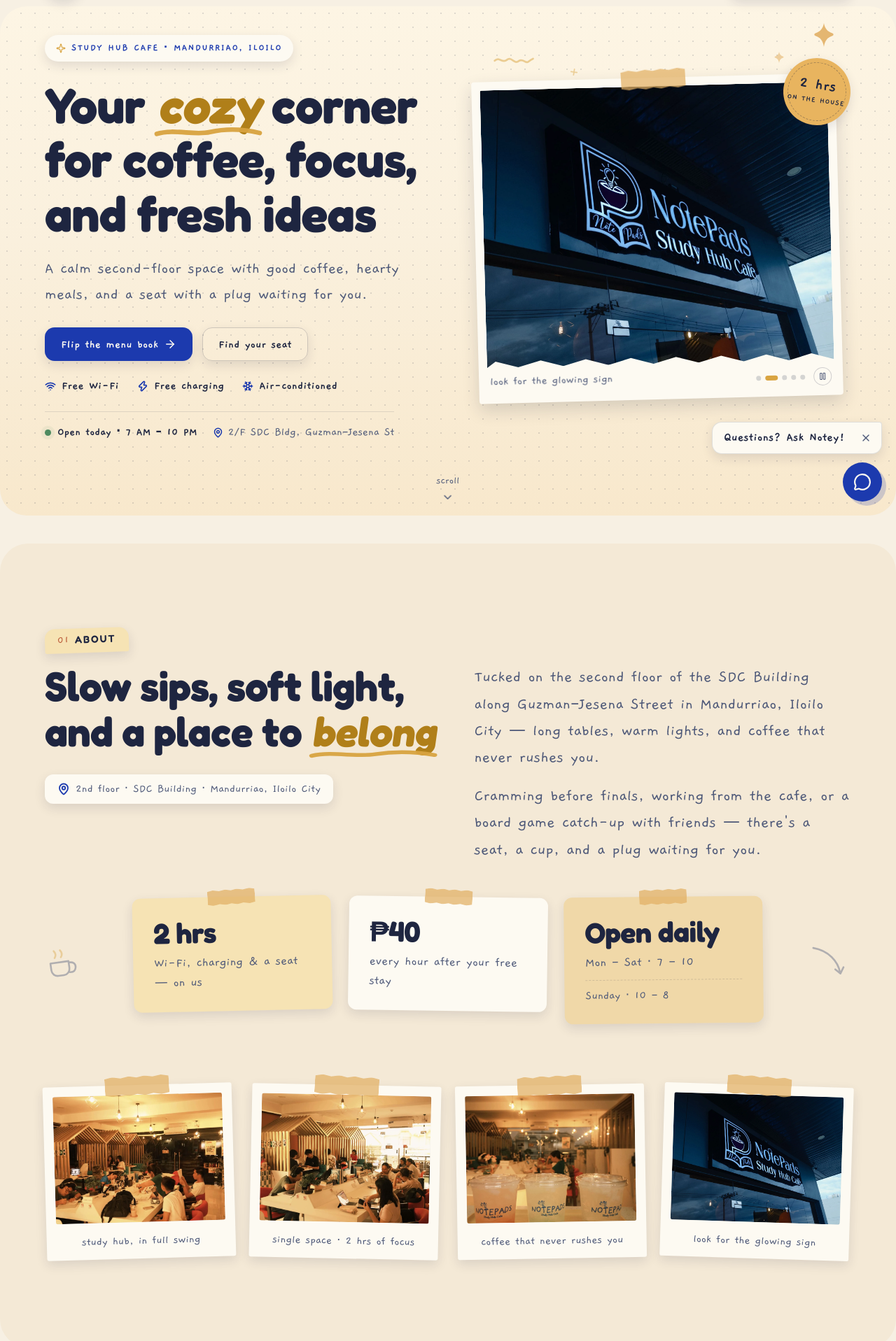
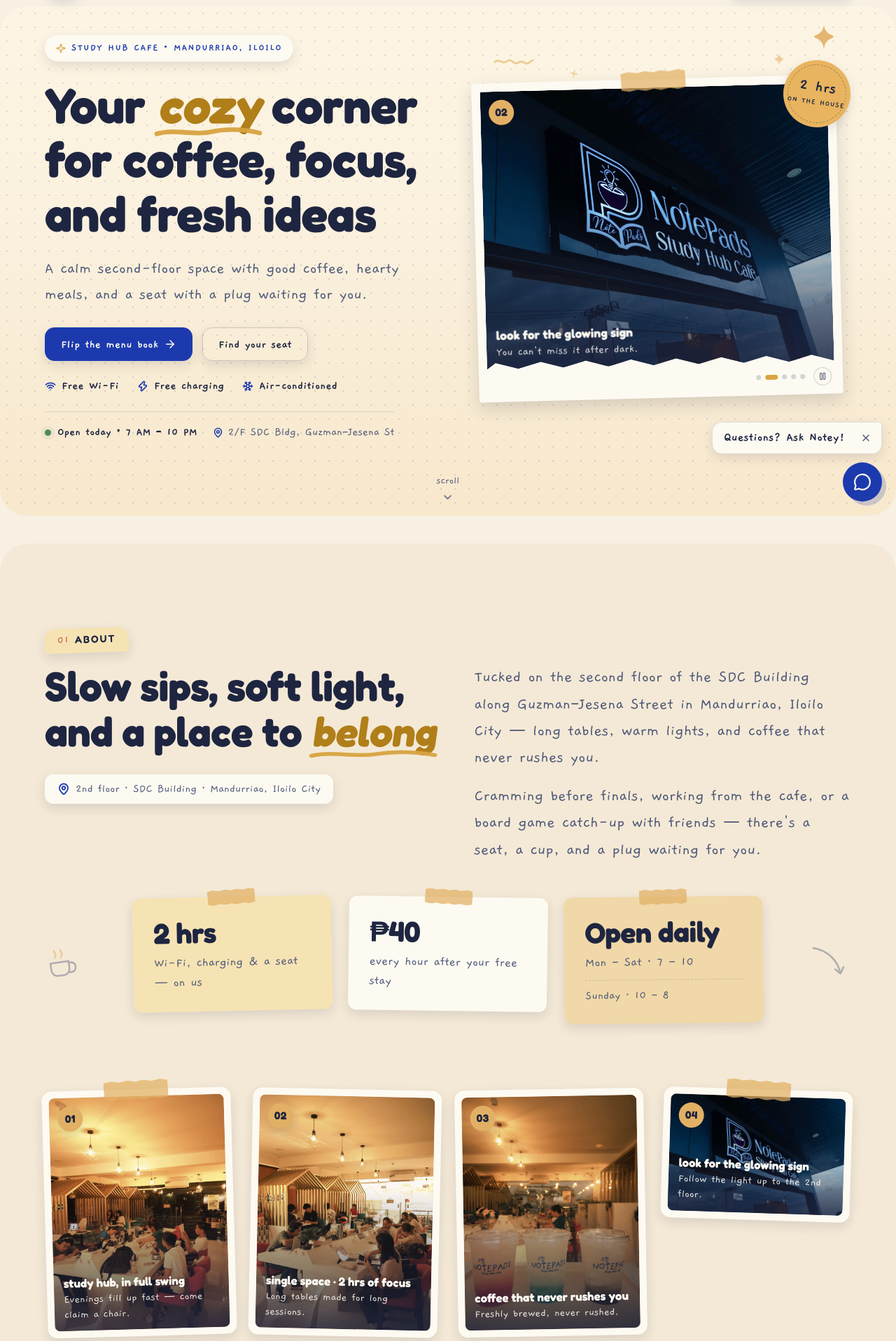
Before and after one commit to itchydimeee/notepads, a Next.js app: page / in a window 1280 px wide. Shown: the part 63-1980 px from the top of the page at 70% size. Built offline with nearby package versions, Linux system fonts and the light colour scheme.

Commit message:
Refactor About, Hero, and Reviews components for enhanced UI/UX

```diff
--- a/app/about.css
+++ b/app/about.css
@@ -2,7 +2,8 @@
    One section, three moments on ONE inner alignment box (var(--maxw)):
    1. .about-sheet — warm oat floating panel (full-page edge-to-edge edges,
       vertical seams of body parchment above/below): intro copy → smaller
-      sticky-note trio (doodles flanking it) → a 4-up taped photo shelf;
+      sticky-note trio (doodles flanking it) → a 4-up numbered photo shelf
+      (The Place card anatomy);
    2. .about-band — amenities on the parchment ground as a UNIFORM 4×2
       card wall (round 6: the wide/full spans retired);
    3. .about-package — the elevated moment as a BOARDING-PASS TICKET:
@@ -237,21 +238,30 @@
   color: var(--ink-soft);
 }
 
-/* --- photo shelf (round 5/6): FOUR taped prints side by side in one row —
-   2×2 on phones, 2-up mid-size, 4-up ≥ 1020, gentle alternating tilts;
-   the shelf top is CLEAN now (doodles moved to flank the trio, round 6) --- */
+/* --- photo shelf (round 7, 2026-11-09): The Place's numbered full-photo
+   card anatomy (place.css) carried over: slim --paper frame, full-photo box
+   at the photo's intrinsic --ar (zero CLS), mustard 01–04 badge, ink scrim,
+   Fredoka caption + Gaegu sub overlaid bottom-left. 2×2 on phones, 2-up
+   mid-size, 4-up ≥ 1020; alternating tilts kept; cards top-align so the
+   mixed intrinsic ratios read as a photo wall, not a stretched grid --- */
 
 .about-shots {
   position: relative;
   display: grid;
   gap: 24px;
   grid-template-columns: repeat(2, minmax(0, 1fr));
+  align-items: start;
   padding: 0 0 8px;
 }
 
+/* slim paper frame around the photo (same idiom as .place-shot) */
 .about-shot {
   position: relative;
-  margin: 8px 0 0;
+  margin: 14px 0 0;
+  background: var(--paper);
+  padding: 10px;
+  border-radius: 14px;
+  box-shadow: var(--shadow-soft);
   transition:
     rotate 0.25s var(--ease),
     translate 0.25s var(--ease),
@@ -301,24 +311,78 @@
   }
 }
 
+/* photo box = zero-CLS reserved aspect box; --ar comes per-shot from the
+   tsx (each matches its photo's intrinsic dimensions) */
 .about-shot-photo {
   position: relative;
-  aspect-ratio: 4 / 3;
-  border-radius: 3px;
+  width: 100%;
+  aspect-ratio: var(--ar, 3 / 4);
+  border-radius: 8px;
   overflow: hidden;
-  background: #1e254010;
+  background: var(--kraft);
+  box-shadow: inset 0 0 0 1px #1e254014;
 }
 
+/* ink scrim the caption sits on — transparent upper band, deep ink below
+   (same gradient as .place-scrim) */
+.about-scrim {
+  position: absolute;
+  inset: 0;
+  z-index: 1;
+  background: linear-gradient(180deg, transparent 40%, rgba(30, 37, 64, 0.82));
+}
+
+/* numbered circular badge, top-left over the photo (same look as .place-num) */
+.about-num {
+  position: absolute;
+  top: 12px;
+  left: 12px;
+  z-index: 2;
+  display: grid;
+  place-items: center;
+  width: 36px;
+  height: 36px;
+  border-radius: 50%;
+  background: var(--mustard);
+  color: var(--ink);
+  font-family: var(--font-fredoka), system-ui, sans-serif;
+  font-weight: 700;
+  font-size: 0.95rem;
+  line-height: 1;
+  letter-spacing: 0.02em;
+  box-shadow: var(--shadow-soft);
+}
+
+/* caption + sub-line overlaid bottom-left on the scrim (figcaption stays a
+   direct child of the figure for valid HTML; it aligns with the photo box
+   via the frame's 10px padding — same idiom as .place-shot-cap) */
 .about-shot-cap {
   position: absolute;
-  left: 16px;
-  right: 16px;
-  bottom: 14px;
+  left: 10px;
+  right: 10px;
+  bottom: 10px;
+  z-index: 2;
+  margin: 0;
+  padding: 12px 14px;
+  display: grid;
+  gap: 2px;
+  text-align: left;
+}
+
+.about-cap {
+  font-family: var(--font-fredoka), system-ui, sans-serif;
+  font-weight: 700;
+  font-size: 1.05rem;
+  line-height: 1.25;
+  color: var(--paper);
+}
+
+.about-sub {
   font-family: var(--font-gaegu), "Comic Sans MS", cursive;
-  font-size: 1.05rem;
-  line-height: 1.3;
-  color: var(--ink-soft);
-  text-align: center;
+  font-size: 1rem;
+  line-height: 1.35;
+  color: var(--paper);
+  opacity: 0.92;
 }
 
 /* --- the two hand-drawn doodles (motif budget: 2/section) ---
--- a/app/components/about.tsx
+++ b/app/components/about.tsx
@@ -11,6 +11,7 @@ import {
   PlugZap,
   Wifi,
 } from "lucide-react";
+import type { CSSProperties } from "react";
 import "../about.css";
 import Accent from "./accent";
 import Reveal from "./reveal";
@@ -24,12 +25,17 @@ import SectionTab from "./section-tab";
 //   · Doodle budget = 2 floating motifs/section (cleanliness bar): one coffee
 //     cup + one linking arrow, both hand-drawn crisp linework, aria-hidden.
 // T13: transitions ride the shared <Reveal> wrapper only. Stagger = cap
-// i × 60ms over 4 groups (intro/stats/amenities/package). Polaroids stay
+// i × 60ms over 4 groups (intro/stats/amenities/package). Photo cards stay
 // unwrapped — the sheet's still-life, not part of its staged reveal group.
+//
+// Photo shelf (round 7, 2026-11-09): The Place's card anatomy (place.tsx) —
+// slim --paper frame, full-photo box at the photo's intrinsic --ar (zero
+// CLS), mustard numbered badge, ink scrim, Fredoka caption + Gaegu sub
+// overlaid bottom-left. Tape on 2 of 4 cards (The Place's budget).
 //
 // Structure: (1) warm oat floating sheet — intro copy (title + location
 // chip / lede), smaller sticky-note trio with the doodles flanking it, then
-// a 4-up taped photo strip (2×2 responsive); (2) a UNIFORM 4×2 amenities
+// the 4-up numbered photo shelf (2×2 responsive); (2) a UNIFORM 4×2 amenities
 // card wall on the parchment ground; (3) a boarding-pass package ticket:
 // deal column + tear-off stub.
 
@@ -49,29 +55,42 @@ const STICKIES = [
   { value: "Open daily", label: "Mon – Sat · 7 – 10", extra: "Sunday · 10 – 8", tone: "mustard" },
 ];
 
-// Photo shelf (round 5): FOUR taped polaroids side by side in a row.
-// Captions stay verbatim site copy; src points at the real photo in
-// public/images whose subject matches the caption (alt describes it).
+// Photo shelf (round 7, 2026-11-09): The Place's numbered full-photo card
+// anatomy carried over — slim --paper frame, mustard 01–04 badge, ink scrim,
+// Fredoka caption + Gaegu sub-line overlaid bottom-left. `ratio` = each
+// photo's intrinsic aspect-ratio (zero CLS, same --ar mechanism as place.tsx).
+// Tape stays on 2 of 4 cards (The Place's tape budget). Captions stay
+// verbatim site copy; subs are new warm copy, no new facts.
 const POLAROIDS = [
   {
     src: "/images/full-house-evening.webp",
     alt: "Communal study table full of guests in the evening",
     caption: "study hub, in full swing",
+    sub: "Evenings fill up fast — come claim a chair.",
+    ratio: "3 / 4",
+    tape: true,
   },
   {
     src: "/images/students-communal-table.webp",
     alt: "Guests studying at the long communal table",
     caption: "single space · 2 hrs of focus",
+    sub: "Long tables made for long sessions.",
+    ratio: "3 / 4",
   },
   {
     src: "/images/drinks-tray-shop-view.webp",
     alt: "Three NotePads drinks on a tray inside the café",
     caption: "coffee that never rushes you",
+    sub: "Freshly brewed, never rushed.",
+    ratio: "3 / 4",
   },
   {
     src: "/images/glowing-sign-night.webp",
     alt: "The glowing NotePads Study Hub Café sign at dusk",
     caption: "look for the glowing sign",
+    sub: "Follow the light up to the 2nd floor.",
+    ratio: "3 / 2",
+    tape: true,
   },
 ];
 
@@ -187,10 +206,13 @@ export default function About() {
           </Reveal>
 
           <div className="about-shots">
-            {POLAROIDS.map((p) => (
-              <figure key={p.src} className="about-shot u-polaroid">
-                <span className="u-tape" aria-hidden="true" />
-                <div className="about-shot-photo">
+            {POLAROIDS.map((p, i) => (
+              <figure key={p.src} className="about-shot">
+                {p.tape && <span className="u-tape" aria-hidden="true" />}
+                <div
+                  className="about-shot-photo"
+                  style={{ "--ar": p.ratio } as CSSProperties}
+                >
                   <Image
                     src={p.src}
                     alt={p.alt}
@@ -198,8 +220,15 @@ export default function About() {
                     sizes="(max-width: 1020px) 46vw, 280px"
                     style={{ objectFit: "cover" }}
                   />
+                  <span className="about-scrim" aria-hidden="true" />
+                  <span className="about-num" aria-hidden="true">
+                    {String(i + 1).padStart(2, "0")}
+                  </span>
                 </div>
-                <figcaption className="about-shot-cap">{p.caption}</figcaption>
+                <figcaption className="about-shot-cap">
+                  <span className="about-cap">{p.caption}</span>
+                  <span className="about-sub">{p.sub}</span>
+                </figcaption>
               </figure>
             ))}
           </div>
--- a/app/components/hero.tsx
+++ b/app/components/hero.tsx
@@ -18,14 +18,16 @@ import "../hero.css";
 
 // Real photos from public/images (descriptive file names). src is null when no
 // photo matches the caption yet — null slides are filtered out before render.
-type HeroShot = { src: string | null; alt: string; caption: string };
+// 2026-11-09: caption + Gaegu sub-line now overlay the photo bottom-left on
+// an ink scrim with a numbered badge (01–05) — The Place card anatomy.
+type HeroShot = { src: string | null; alt: string; caption: string; sub: string };
 
 const SLIDES: HeroShot[] = [
-  { src: "/images/lounge-navy-sofas.webp", alt: "Lounge corner with navy sofas and a street view", caption: "the lounge, in its natural state" },
-  { src: "/images/glowing-sign-night.webp", alt: "The glowing NotePads Study Hub Café sign at dusk", caption: "look for the glowing sign" },
-  { src: "/images/study-stations-printing.webp", alt: "Workstation pods with ergonomic chairs by the window", caption: "stations with a plug and a view" },
-  { src: "/images/counter-evening-lights.webp", alt: "Coffee counter and menu board in warm evening light", caption: "the counter with warm lights" },
-  { src: "/images/the-open-pantry.webp", alt: "The open pantry with fruit trays, cereal dispensers, and snack jars", caption: "pantry within reach" },
+  { src: "/images/lounge-navy-sofas.webp", alt: "Lounge corner with navy sofas and a street view", caption: "the lounge, in its natural state", sub: "Soft seats, slow afternoons." },
+  { src: "/images/glowing-sign-night.webp", alt: "The glowing NotePads Study Hub Café sign at dusk", caption: "look for the glowing sign", sub: "You can't miss it after dark." },
+  { src: "/images/study-stations-printing.webp", alt: "Workstation pods with ergonomic chairs by the window", caption: "stations with a plug and a view", sub: "Your own plug, your own quiet." },
+  { src: "/images/counter-evening-lights.webp", alt: "Coffee counter and menu board in warm evening light", caption: "the counter with warm lights", sub: "Order first, stay long." },
+  { src: "/images/the-open-pantry.webp", alt: "The open pantry with fruit trays, cereal dispensers, and snack jars", caption: "pantry within reach", sub: "Snacks within arm's reach." },
 ];
 
 function manilaNow() {
@@ -224,6 +226,12 @@ export default function Hero() {
                   }}
                 />
               ))}
+              {/* The Place card anatomy: ink scrim + numbered badge (tracks
+                  the current slide) over the print, static across the tear */}
+              <span className="shot-scrim" aria-hidden="true" />
+              <span className="shot-num" aria-hidden="true">
+                {String(slide + 1).padStart(2, "0")}
+              </span>
               {tearing !== null && slides[tearing] ? (
                 <div
                   className="shot-tear"
@@ -243,10 +251,11 @@ export default function Hero() {
                 </div>
               ) : null}
             </div>
-            {/* Caption sits IN FLOW under the photo — it can never overlap
-                the print. key={} restarts the rise-in on every tear. */}
+            {/* Caption overlays the photo bottom-left on the scrim (The Place
+                card anatomy). key={} restarts the rise-in on every tear. */}
             <figcaption className="shot-cap tear-in" key={slide} aria-live="off">
-              {slides[slide].caption}
+              <span className="shot-cap-title">{slides[slide].caption}</span>
+              <span className="shot-cap-sub">{slides[slide].sub}</span>
             </figcaption>
             {/* slideshow controls: pagination dots + pause, per reference */}
             <div className="shot-ctrls">
--- a/app/hero.css
+++ b/app/hero.css
@@ -181,9 +181,10 @@
 
 /* --- single slideshow polaroid ------------------------------------------------
    One taped polaroid is the whole right column: the torn-edge photo area
-   carries the page-tear slideshow, the caption + dots + pause share the foot
-   row, and the round "2 hrs" stamp rides the top-right corner. The polaroid
-   is deliberately LARGE — the visual anchor that balances the copy column. */
+   carries the page-tear slideshow with the numbered badge + caption/sub
+   overlay (The Place card anatomy), and the dots + pause share the foot row.
+   The polaroid is deliberately LARGE — the visual anchor that balances the
+   copy column. */
 
 .hero-shots {
   position: relative;
@@ -192,15 +193,16 @@
 }
 
 /* THE polaroid — the figure IS the frame. Gentle tilt, full column width;
-   z 1 above the badge's backdrop band. Grid: photo full width, then caption
-   (left) + slideshow controls (right) share the foot row. */
+   z 1 above the badge's backdrop band. Grid: photo full width, then the
+   slideshow controls right-aligned in the foot row (the caption moved onto
+   the photo, The Place card anatomy — see .shot-cap below). */
 .shot-frame {
   position: relative;
   display: grid;
   grid-template-columns: 1fr auto;
   grid-template-areas:
     "photo photo"
-    "cap ctrl";
+    "ctrl ctrl";
   align-items: center;
   column-gap: 12px;
   margin: 0;
@@ -283,17 +285,68 @@
   }
 }
 
-/* caption: IN FLOW under the photo (grid cell) — structurally cannot overlap
-   the print. Rises in once the tear has landed. */
+/* The Place card anatomy on the hero print: ink scrim + numbered badge
+   (01–05, tracks the current slide) layered over the photo, same look as
+   .place-scrim / .place-num in place.css. Static across the tear — the
+   ripping piece flies over them (tear z lives inside .shot-photo's
+   clip-path stacking context; these sit above the slides). */
+.shot-scrim {
+  position: absolute;
+  inset: 0;
+  z-index: 1;
+  background: linear-gradient(180deg, transparent 40%, rgba(30, 37, 64, 0.82));
+}
+
+.shot-num {
+  position: absolute;
+  top: 12px;
+  left: 12px;
+  z-index: 2;
+  display: grid;
+  place-items: center;
+  width: 36px;
+  height: 36px;
+  border-radius: 50%;
+  background: var(--mustard);
+  color: var(--ink);
+  font-family: var(--font-fredoka), system-ui, sans-serif;
+  font-weight: 700;
+  font-size: 0.95rem;
+  line-height: 1;
+  letter-spacing: 0.02em;
+  box-shadow: var(--shadow-soft);
+}
+
+/* caption: OVERLAY bottom-left on the scrim (The Place card anatomy).
+   Grid trick: the figcaption shares the photo's grid cell (grid-area:
+   photo, align-self: end) so it paints over the print's lower band with no
+   magic offsets — and stays a direct child of the figure for valid HTML. */
 .shot-cap {
-  grid-area: cap;
-  min-height: 2.6em;
-  padding: 9px 4px 4px;
-  font-family: var(--font-gaegu), cursive;
-  color: var(--ink-soft);
+  grid-area: photo;
+  align-self: end;
+  z-index: 2;
+  margin: 0;
+  padding: 12px 14px;
+  display: grid;
+  gap: 2px;
+  text-align: left;
+  overflow: hidden;
+}
+
+.shot-cap-title {
+  font-family: var(--font-fredoka), system-ui, sans-serif;
+  font-weight: 700;
+  font-size: 1.1rem;
+  line-height: 1.25;
+  color: var(--paper);
+}
+
+.shot-cap-sub {
+  font-family: var(--font-gaegu), "Comic Sans MS", cursive;
   font-size: 1.05rem;
-  line-height: 1.3;
-  overflow: hidden;
+  line-height: 1.35;
+  color: var(--paper);
+  opacity: 0.92;
 }
 
 .shot-cap.tear-in {
@@ -311,12 +364,14 @@
   }
 }
 
-/* slideshow controls (reference): pagination dots + pause, in the foot row */
+/* slideshow controls (reference): pagination dots + pause, in the foot row
+   (caption moved onto the photo; the foot row is theirs alone now) */
 .shot-ctrls {
   grid-area: ctrl;
   display: inline-flex;
   align-items: center;
   gap: 12px;
+  justify-self: end;
   padding: 9px 4px 4px 0;
 }
 
--- a/app/reviews.css
+++ b/app/reviews.css
@@ -1,9 +1,10 @@
 /* Reviews (#reviews) — T9. Header row (copy left + ★5.0 stat card right)
-   above a masonry grid of 5 review cards + navy CTA card, on the parchment
-   ground. 2026-11-09 redesign, second pass (user decision): the mockup
-   PLACEMENT was adopted — stat card beside the heading, CSS-columns masonry
-   (3/2/1, the same mechanism as The Place), CTA card last; the featured
-   panel + scroll-snap row are retired and the bordered look stays rejected.
+   above three column stacks of review cards + navy CTA card (one shared
+   bottom line ≥ 980), on the mustard-soft ground. 2026-11-09 redesign,
+   third pass (user decisions): mockup PLACEMENT adopted — stat card beside
+   the heading, CJ R.'s long review runs longest, all columns end on one
+   bottom line; the featured panel + scroll-snap row are retired and the
+   bordered look stays rejected.
    All colors/fonts/shadows via globals.css tokens (Golden Corner). Copy
    verbatim from docs/details.md §8. */
 
@@ -29,8 +30,11 @@
   width: 100%;
 }
 
+/* copy column: wide enough that the H2 "What our guests are saying" stays
+   on ONE line at desktop (user-pinned 2026-11-09); the lede keeps its own
+   38em measure below. */
 .rev-head-copy {
-  max-width: 640px;
+  max-width: 860px;
 }
 
 .rev-title {
@@ -55,7 +59,8 @@
 }
 
 /* stat card: --paper chip card, big Fredoka "5.0" + drawn mustard stars +
-   the verbatim remainder. Sits beside the heading like the mockup. */
+   the verbatim remainder. Sits beside the heading like the mockup, with the
+   user-pinned playful tilt to the right (2026-11-09). */
 .rev-summary {
   display: inline-flex;
   align-items: center;
@@ -65,6 +70,7 @@
   border-radius: 18px;
   background: var(--paper);
   box-shadow: var(--shadow-soft);
+  rotate: 3deg;
   font-family: var(--font-fredoka), system-ui, sans-serif;
   font-weight: 700;
   color: var(--ink);
@@ -99,19 +105,47 @@
   letter-spacing: -0.01em;
 }
 
-/* --- aligned grid (CSS Grid 3/2/1) -----------------------------------------
-    Rows stretch to the tallest card so every TOP and BOTTOM edge lines up
-    (2026-11-09 user decision — replaces the ragged CSS-columns masonry).
+/* --- three column stacks, one shared bottom line (3/2/1) --------------------
+    2026-11-09 user decision, third pass: the mockup masonry arrangement —
+    CJ R.'s long review runs longest, and all three columns end on ONE bottom
+    line. CSS columns can't stretch cards, so the grid holds three explicit
+    .rev-col stacks and every card in a stack grows a little (flex-grow
+    distributes the leftover space equally — Jayhan94/Belle/CTA lengthen).
+    Column widths step 1/2/3 at the BOTTOM of this file (order matters — the
+    3-col rule must come after the 2-col rule). Below 980 the stacks dissolve
+    (display: contents) into a plain 2/1-col grid whose rows stretch per-row.
     Cards are --paper with tinted avatar circles; ink text ≥ 4.5:1. */
 
 .rev-grid {
   display: grid;
-  grid-template-columns: repeat(3, 1fr);
   gap: 24px;
-  align-items: stretch;
+  grid-template-columns: 1fr;
   max-width: var(--maxw);
   margin: 40px auto 0;
   width: 100%;
+}
+
+.rev-col {
+  display: contents;
+}
+
+.rev-card,
+.rev-cta {
+  min-width: 0;
+}
+
+@media (min-width: 980px) {
+  .rev-col {
+    display: flex;
+    flex-direction: column;
+    gap: 24px;
+  }
+
+  /* every card grows a little toward the column's shared bottom line; the
+     CTA button rides the growth via its margin-top: auto */
+  .rev-col > * {
+    flex: 1 1 auto;
+  }
 }
 
 .rev-card {
@@ -123,6 +157,22 @@
   border-radius: 16px;
   background: var(--paper);
   box-shadow: var(--shadow-soft);
+}
+
+/* gentle tilts like The Place's cards — but pinned PER CARD by the user
+   (2026-11-09): Jayhan94 softened left, Belle N. + Corman A. right,
+   Peter left; Cj R. and the CTA card stay level (no class). Hover settles
+   every card to level (see the motion block). */
+.rev-tilt-soft-l {
+  rotate: -0.4deg;
+}
+
+.rev-tilt-l {
+  rotate: -0.8deg;
+}
+
+.rev-tilt-r {
+  rotate: 0.8deg;
 }
 
 /* quote watermark: one drawn glyph per card, top-right, ≤ the .12 cap —
@@ -256,10 +306,11 @@
   color: var(--ink);
 }
 
-/* warm topic chip — kraft pill, ink text (high contrast), Gaegu 700 */
+/* warm topic chip — kraft pill, ink text (high contrast), Gaegu 700.
+   Follows the quote (no bottom pin): grown cards keep their content
+   top-aligned like the mockup, with the card's extra space below. */
 .rev-tag {
   align-self: flex-start;
-  margin-top: auto;
   padding: 3px 12px 4px;
   border-radius: 999px;
   background: var(--kraft);
@@ -332,21 +383,31 @@
   .rev-cta {
     transition:
       box-shadow 0.25s var(--ease),
-      translate 0.25s var(--ease);
+      translate 0.25s var(--ease),
+      rotate 0.25s var(--ease);
   }
 
+  /* hover settles the tilt to level (The Place idiom) + lift */
   .rev-card:hover,
   .rev-cta:hover {
+    rotate: 0deg;
     translate: 0 -2px;
     box-shadow: var(--shadow-lift);
   }
 }
 
-/* --- breakpoints ---------------------------------------------------------- */
+/* --- breakpoints (column widths step 1/2/3 — ORDER MATTERS: the 3-col
+       rule must come after the 2-col rule or it never applies) ------------- */
 
-@media (max-width: 980px) {
+@media (min-width: 640px) {
   .rev-grid {
     grid-template-columns: repeat(2, 1fr);
+  }
+}
+
+@media (min-width: 980px) {
+  .rev-grid {
+    grid-template-columns: repeat(3, 1fr);
   }
 }
 
@@ -362,7 +423,6 @@
   }
 
   .rev-grid {
-    grid-template-columns: 1fr;
     margin-top: 32px;
   }
 
```
Also changed, not shown: app/components/reviews.tsx (+102 -67 lines), 1 other file (tests, documents, lock files or other folders).
